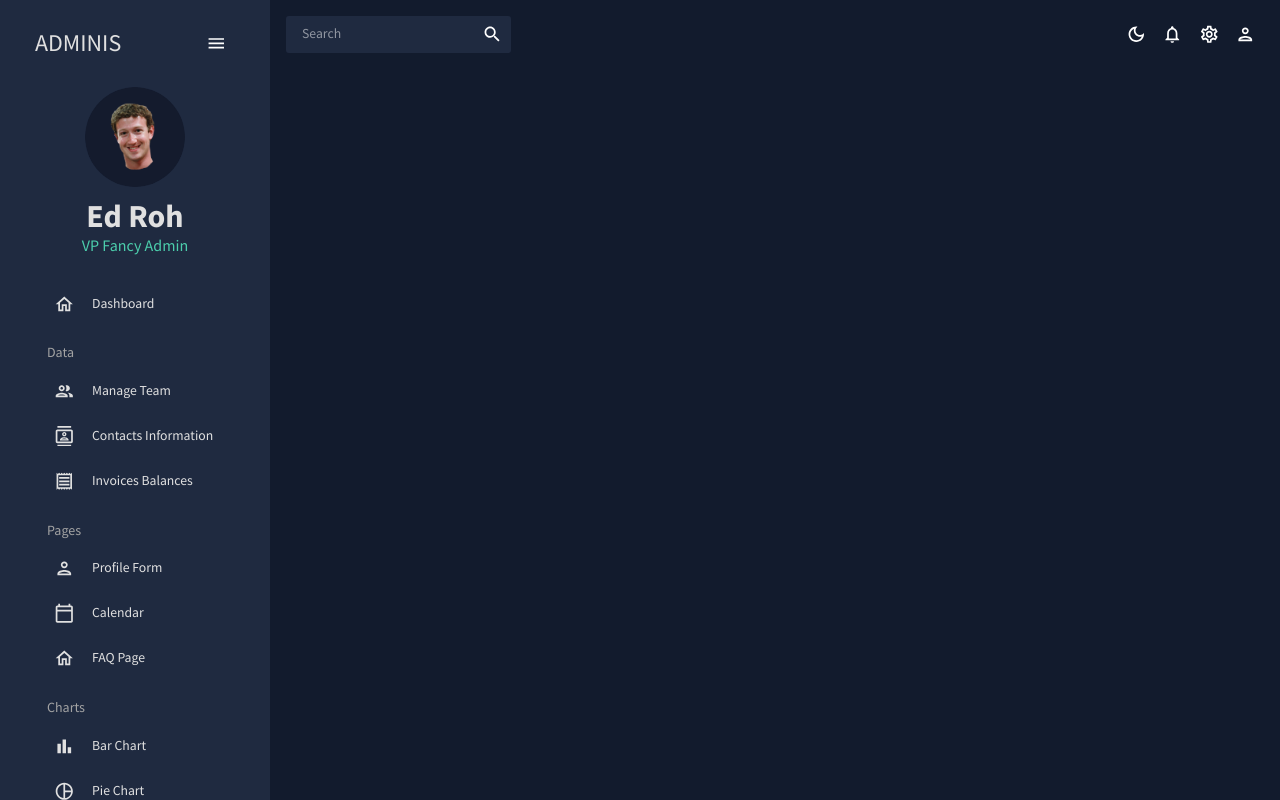
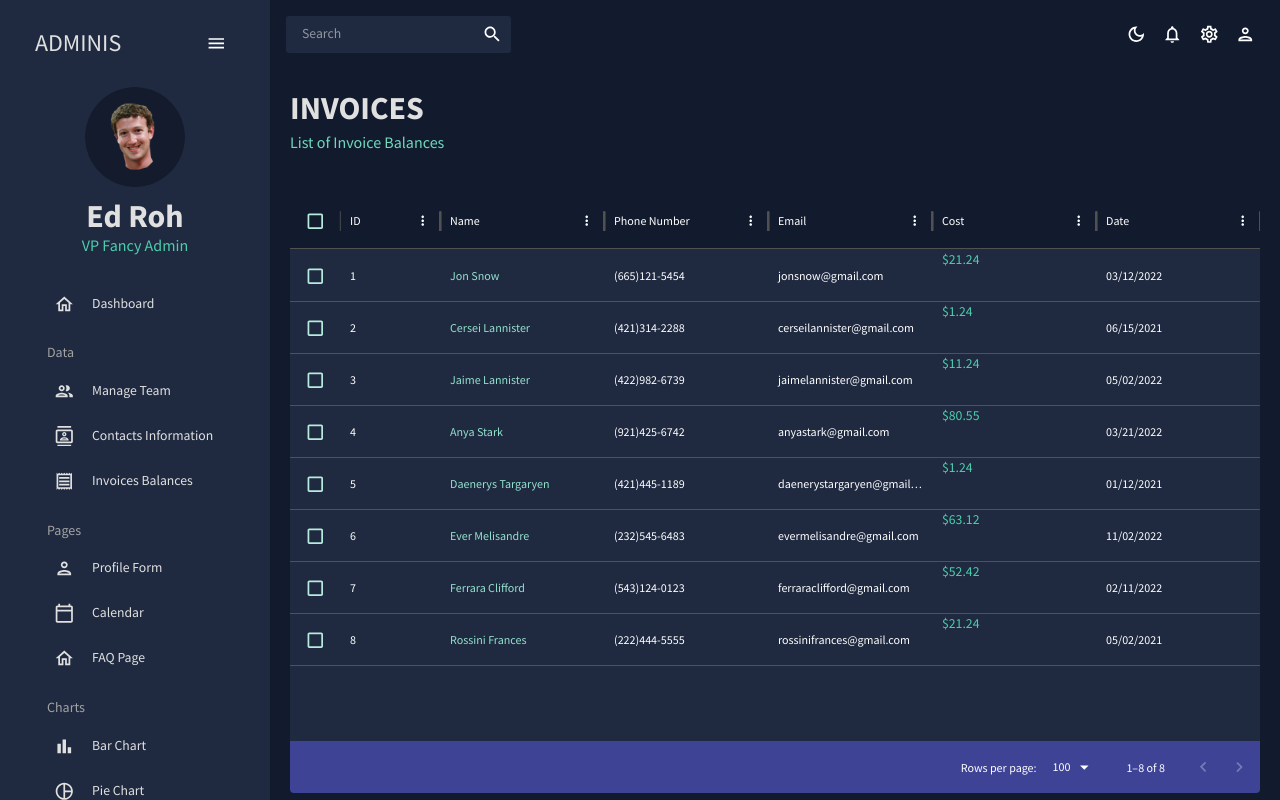
Before and after one commit to MoncefDrew/Admin-Dashboard, a React (Create React App) app: page /invoices in a window 1280 px wide. Built offline with nearby package versions, Linux system fonts and the light colour scheme.

Commit message:
i resolved the sidebar problem being on top of the navigation bar by changing css classes (making a flex row direction for the App class so the sidebar and the nav bar will be on the same row) and then i made the menu items aligned vertically inside the prosidebar

```diff
--- a/src/App.js
+++ b/src/App.js
@@ -5,9 +5,9 @@
 import Dashboard from "./scenes/Dashboard";
 import Sidebar from "./scenes/Global/sidebar";
 import { ProSidebar } from "react-pro-sidebar";
+import Invoices from "./scenes/Invoices/index";
 /*import Team from "./scenes/team";
 import Contacts from "./scenes/contacts";
-import Invoices from "./scenes/invoices";
 import Form from "./scenes/form";
 import Bar from "./scenes/bar";
 import Pie from "./scenes/pie";
@@ -33,9 +33,9 @@
                   <Topbar/>
                   <Routes>
                       <Route path="/" element={<Dashboard/>}/>
+                      <Route path="/invoices" element={<Invoices/>}/>
                     {/*<Route path="/team" element={<Team/>}/>
                     <Route path="/contacts" element={<Contacts/>}/>
-                    <Route path="/invoices" element={<Invoices/>}/>
                     <Route path="/form" element={<Form/>}/>
                     <Route path="/bar" element={<Bar/>}/>
                     <Route path="/pie" element={<Pie/>}/>
--- /dev/null
+++ b/src/components/Header.jsx
@@ -0,0 +1,24 @@
+import { Typography, Box, useTheme } from "@mui/material";
+import { tokens } from "../theme";
+
+const Header = ({ title, subtitle }) => {
+    const theme = useTheme();
+    const colors = tokens(theme.palette.mode);
+    return (
+        <Box mb="30px">
+            <Typography
+                variant="h2"
+                color={colors.grey[100]}
+                fontWeight="bold"
+                sx={{ m: "0 0 5px 0" }}
+            >
+                {title}
+            </Typography>
+            <Typography variant="h5" color={colors.greenAccent[400]}>
+                {subtitle}
+            </Typography>
+        </Box>
+    );
+};
+
+export default Header;
--- /dev/null
+++ b/src/scenes/Invoices/index.js
@@ -0,0 +1,86 @@
+import {Box, Typography, useTheme} from "@mui/material";
+import {DataGrid} from "@mui/x-data-grid";
+import {tokens} from "../../theme"
+import {mockDataInvoices} from "../../data/mockData";
+import Header from "../../components/Header";
+
+const Invoices = () => {
+    const theme = useTheme();
+    const colors = tokens(theme.palette.mode);
+    const columns = [
+        { field : "id" , headerName : "ID"},
+        {
+            field : "name",
+            headerName: "Name",
+            flex : 1,
+            cellClassName : "name-column--cell",
+        },
+        {
+            field : "phone",
+            headerName: "Phone Number",
+            flex : 1,
+        },
+        {
+            field : "email",
+            headerName:  "Email",
+            flex : 1,
+        },
+        {
+            field : "cost",
+            headerName : "Cost",
+            flex :1,
+            renderCell:(params)=>(
+                <Typography color={colors.greenAccent[500]}>
+                    ${params.row.cost}
+                </Typography>
+            ),
+
+        },
+        {
+            field :"date",
+            headerName: "Date",
+            flex : 1,
+        },
+
+    ];
+    return(
+        <Box m="20px">
+            <Header title="INVOICES" subtitle="List of Invoice Balances" />
+            <Box
+                m="40px 0 0 0"
+                height="75vh"
+                sx={{
+                    "& .MuiDataGrid-root": {
+                        border: "none",
+                    },
+                    "& .MuiDataGrid-cell": {
+                        borderBottom: "none",
+                    },
+                    "& .name-column--cell": {
+                        color: colors.greenAccent[300],
+                    },
+                    "& .MuiDataGrid-columnHeaders": {
+                        backgroundColor: colors.blueAccent[700],
+                        borderBottom: "none",
+                    },
+                    "& .MuiDataGrid-virtualScroller": {
+                        backgroundColor: colors.primary[400],
+                    },
+                    "& .MuiDataGrid-footerContainer": {
+                        borderTop: "none",
+                        backgroundColor: colors.blueAccent[700],
+                    },
+                    "& .MuiCheckbox-root": {
+                        color: `${colors.greenAccent[200]} !important`,
+                    },
+
+                }}
+            >
+                <DataGrid checkboxSelection rows={mockDataInvoices} columns={columns}/>
+
+            </Box>
+        </Box>
+    )
+}
+
+export default Invoices;
```
